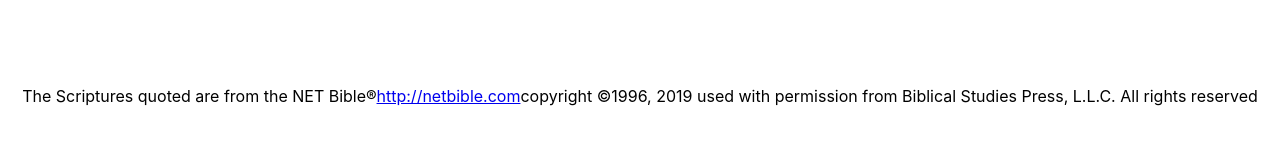
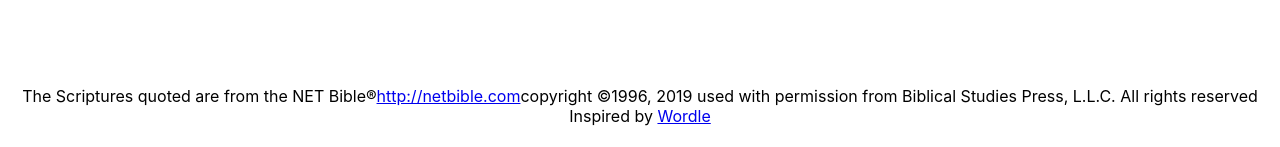
Before and after one commit to tmullender/versle, a React (Create React App) app: page / in a window 1280 px wide. Shown: the part 650-797 px from the top of the page. Built offline with nearby package versions, Linux system fonts and the light colour scheme; no server answers.

Commit message:
Adding Wordle attribution

```diff
--- a/src/index.js
+++ b/src/index.js
@@ -6,9 +6,12 @@ import App from './App';
 ReactDOM.render(
   <React.StrictMode>
     <App />
-    <div className={"footer"}>The Scriptures quoted are from the NET Bible®
-        <a href={"http://netbible.com"}>http://netbible.com</a>
-        copyright ©1996, 2019 used with permission from Biblical Studies Press, L.L.C. All rights reserved
+    <div className={"footer"}>
+        <div>The Scriptures quoted are from the NET Bible®
+            <a href={"http://netbible.com"}>http://netbible.com</a>
+            copyright ©1996, 2019 used with permission from Biblical Studies Press, L.L.C. All rights reserved
+        </div>
+        <div>Inspired by <a href={"https://www.nytimes.com/games/wordle/"}>Wordle</a></div>
     </div>
   </React.StrictMode>,
   document.getElementById('root')
```
